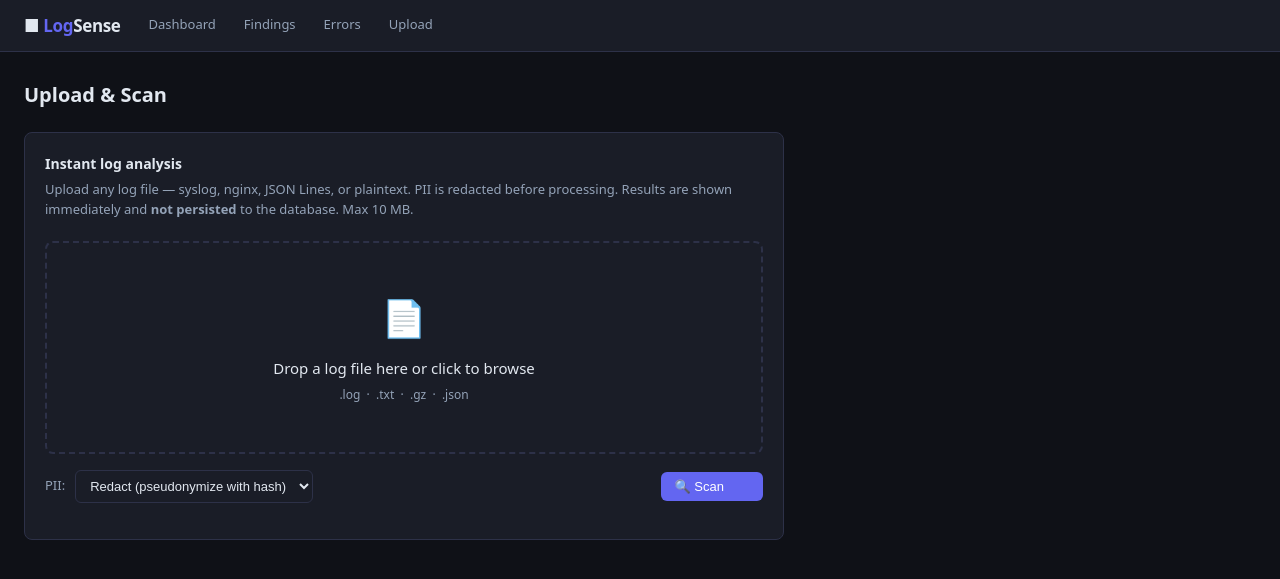
After one commit to adityabhatt205/LogLens, a FastAPI app: template log_analyzer/web/templates/upload.html in a window 1280 px wide. The commit adds this page. Shown: the top 579 px of the page. Run offline with FastAPI, Linux system fonts and the light colour scheme; the template is opened without the code that fills it, so the values that code supplies are empty; parts of the project's set-up code (start-up, migrations or seed data) failed here and were passed over; some libraries are stand-ins or nearby versions.

Commit message:
feat(web): log file upload and instant scan page
New page /upload with drag-and-drop file zone. Accepts .log, .txt,
.gz, .json up to 10 MB. On submit, the file is scanned server-side:
- PII redacted (redact / mask / dry-run, selectable)
- Rule engine applied (same rules as 'analyzer scan')
- Results rendered inline via HTMX (no page reload)

Results show: filename, auto-detected format, event count, PII hits,
findings table (severity-sorted), and a 20-event sample.
Nothing is written to the database -- purely transient analysis.

Also adds Upload nav link in base.html and supporting CSS.

```diff
--- a/log_analyzer/web/routes/api.py
+++ b/log_analyzer/web/routes/api.py
@@ -1,9 +1,12 @@
 """JSON and HTMX partial routes used by the dashboard."""
 from __future__ import annotations
 
+import gzip
+import tempfile
+from pathlib import Path
 from typing import Optional
 
-from fastapi import APIRouter, Depends, Form, Request
+from fastapi import APIRouter, Depends, File, Form, Request, UploadFile
 from fastapi.responses import HTMLResponse
 from fastapi.templating import Jinja2Templates
 
@@ -110,6 +113,133 @@ def _explain_prompt(rule_id: str, severity: str, message: str, source: str) -> s
     ])
 
 
+# ---------------------------------------------------------------------------
+# Log file upload & instant scan
+# ---------------------------------------------------------------------------
+
+_MAX_UPLOAD_BYTES = 10 * 1024 * 1024  # 10 MB
+_SEV_ORDER = {"critical": 0, "high": 1, "medium": 2, "low": 3}
+
+
+@router.post("/upload", response_class=HTMLResponse)
+async def api_upload(
+    request: Request,
+    file: UploadFile = File(...),
+    redact: str = Form("redact"),
+    templates: Jinja2Templates = Depends(get_templates),
+    cfg: Config = Depends(get_config),
+) -> HTMLResponse:
+    """Accept a log file, run PII redaction + rule engine, return an HTMX partial.
+
+    Nothing is written to the database — results are shown in-page only.
+    """
+    from log_analyzer.adapters.file import FileAdapter
+    from log_analyzer.parsers.detector import FormatDetector
+    from log_analyzer.pii.redactor import PIIRedactor, RedactMode
+
+    filename = file.filename or "upload.log"
+
+    # ── read with size guard ───────────────────────────────────────────────
+    content = await file.read(_MAX_UPLOAD_BYTES + 1)
+    if len(content) > _MAX_UPLOAD_BYTES:
+        return templates.TemplateResponse(
+            request,
+            "partials/upload_results.html",
+            {"error": f"File too large — maximum upload size is 10 MB.", "filename": filename},
+        )
+    if not content.strip():
+        return templates.TemplateResponse(
+            request,
+            "partials/upload_results.html",
+            {"error": "The uploaded file is empty.", "filename": filename},
+        )
+
+    # ── write to temp file (preserve extension for format detection) ───────
+    suffix = Path(filename).suffix or ".log"
+    tmp_path: Path | None = None
+    try:
+        with tempfile.NamedTemporaryFile(suffix=suffix, delete=False) as tmp:
+            tmp.write(content)
+            tmp_path = Path(tmp.name)
+
+        # ── format detection ───────────────────────────────────────────────
+        try:
+            open_fn = gzip.open if suffix == ".gz" else open
+            with open_fn(tmp_path, "rt", encoding="utf-8", errors="replace") as fh:
+                sample_lines = [next(fh) for _ in range(10) if True]
+            format_name = FormatDetector().detect(sample_lines, tmp_path).value
+        except Exception:
+            format_name = "auto"
+
+        # ── redactor ──────────────────────────────────────────────────────
+        try:
+            mode = RedactMode(redact)
+        except ValueError:
+            mode = RedactMode.REDACT
+
+        redactor = PIIRedactor.from_config(
+            salt=cfg.pii_salt,
+            rules_path=cfg.pii_rules_path,
+            mode=mode,
+        )
+
+        # ── scan ──────────────────────────────────────────────────────────
+        rule_engine = getattr(request.app.state, "rule_engine", None)
+        events_out: list[dict] = []
+        findings_out: list[dict] = []
+        pii_hits = 0
+
+        adapter = FileAdapter(tmp_path)
+        async for event in adapter.events():
+            result = redactor.redact(event.message)
+            event.message = result.text
+            pii_hits += len(result.hits)
+
+            events_out.append({
+                "timestamp": event.timestamp.strftime("%Y-%m-%d %H:%M:%S") if event.timestamp else "—",
+                "severity": event.severity.value,
+                "message": event.message[:200],
+            })
+
+            if rule_engine:
+                for f in rule_engine.process(event):
+                    findings_out.append({
+                        "rule_id": f.rule_id,
+                        "severity": f.severity.value,
+                        "message": f.message,
+                        "source": f.source,
+                        "timestamp": f.timestamp.strftime("%Y-%m-%d %H:%M:%S"),
+                    })
+
+        # Sort findings: critical → high → medium → low
+        findings_out.sort(key=lambda f: _SEV_ORDER.get(f["severity"], 9))
+
+        return templates.TemplateResponse(
+            request,
+            "partials/upload_results.html",
+            {
+                "filename": filename,
+                "format_name": format_name,
+                "event_count": len(events_out),
+                "pii_hits": pii_hits,
+                "redact_mode": mode.value,
+                "findings": findings_out,
+                "sample_events": events_out[:20],
+                "error": None,
+            },
+        )
+
+    except Exception as exc:
+        return templates.TemplateResponse(
+            request,
+            "partials/upload_results.html",
+            {"error": str(exc), "filename": filename},
+        )
+    finally:
+        if tmp_path and tmp_path.exists():
+            tmp_path.unlink(missing_ok=True)
+
+
 @router.post("/explain", response_class=HTMLResponse)
 def api_explain(
     request: Request,
--- a/log_analyzer/web/templates/base.html
+++ b/log_analyzer/web/templates/base.html
@@ -245,6 +245,27 @@
       animation: spin 0.7s linear infinite;
     }
 
+    /* ── upload drop-zone ───────────────────────────────────────────────── */
+    .drop-zone {
+      border: 2px dashed var(--border);
+      border-radius: var(--radius);
+      padding: 48px 24px;
+      text-align: center;
+      cursor: pointer;
+      transition: border-color 0.15s, background 0.15s;
+    }
+    .drop-zone:hover, .drop-zone.drag-over {
+      border-color: var(--accent);
+      background: rgba(99,102,241,.06);
+    }
+    .drop-zone-icon { font-size: 36px; margin-bottom: 12px; }
+    .drop-zone-label { font-size: 15px; color: var(--text); margin-bottom: 6px; }
+    .drop-zone-sub   { font-size: 12px; color: var(--text-muted); }
+    .drop-zone.has-file { border-color: var(--accent); background: rgba(99,102,241,.08); }
+
+    /* ── htmx indicator on element itself (used by hx-indicator) ────────── */
+    .htmx-indicator.htmx-request { display: inline-flex !important; align-items: center; gap: 6px; }
+
     /* ── responsive ─────────────────────────────────────────────────────── */
     @media (max-width: 960px) {
       .grid-2 { grid-template-columns: 1fr; }
@@ -259,6 +280,7 @@
     <a href="/"         class="nav-link {% if active_page == 'dashboard' %}active{% endif %}">Dashboard</a>
     <a href="/findings" class="nav-link {% if active_page == 'findings'  %}active{% endif %}">Findings</a>
     <a href="/errors"   class="nav-link {% if active_page == 'errors'    %}active{% endif %}">Errors</a>
+    <a href="/upload"   class="nav-link {% if active_page == 'upload'    %}active{% endif %}">Upload</a>
   </nav>
   <div class="container">
     {% block content %}{% endblock %}
--- /dev/null
+++ b/log_analyzer/web/templates/upload.html
@@ -0,0 +1,92 @@
+{% extends "base.html" %}
+{% block title %}Upload — LogSense{% endblock %}
+{% block content %}
+<h1 class="page-title">Upload &amp; Scan</h1>
+
+<div class="card" style="max-width: 760px;">
+  <div class="card-title" style="margin-bottom:6px;">Instant log analysis</div>
+  <p style="color:var(--text-muted); font-size:13px; margin-bottom:22px;">
+    Upload any log file — syslog, nginx, JSON Lines, or plaintext. PII is redacted
+    before processing. Results are shown immediately and <strong>not persisted</strong>
+    to the database. Max&nbsp;10&nbsp;MB.
+  </p>
+
+  <form id="upload-form"
+        hx-post="/api/upload"
+        hx-target="#upload-results"
+        hx-swap="innerHTML"
+        hx-encoding="multipart/form-data">
+
+    <!-- Drop zone -->
+    <div class="drop-zone" id="drop-zone" onclick="document.getElementById('file-input').click()">
+      <div class="drop-zone-icon">&#128196;</div>
+      <div class="drop-zone-label" id="drop-label">Drop a log file here or click to browse</div>
+      <div class="drop-zone-sub">.log &nbsp;·&nbsp; .txt &nbsp;·&nbsp; .gz &nbsp;·&nbsp; .json</div>
+      <input type="file" id="file-input" name="file" required
+             accept=".log,.txt,.gz,.json,.evtx"
+             style="display:none">
+    </div>
+
+    <!-- Options -->
+    <div class="filter-bar" style="margin-top:16px; align-items:center;">
+      <label style="color:var(--text-muted); font-size:13px;">PII:</label>
+      <select name="redact" title="How to handle detected PII">
+        <option value="redact">Redact (pseudonymize with hash)</option>
+        <option value="mask">Mask (&lt;TYPE&gt;)</option>
+        <option value="dry-run">Dry-run (report only, no changes)</option>
+      </select>
+
+      <button type="submit" class="btn btn-primary" style="margin-left:auto;">
+        &#128269;&nbsp;Scan
+        <span class="htmx-indicator spinner" id="scan-spinner" style="margin-left:6px;"></span>
+      </button>
+    </div>
+
+  </form>
+</div>
+
+<!-- Results injected here by HTMX -->
+<div id="upload-results"></div>
+
+<script>
+(function () {
+  const zone   = document.getElementById('drop-zone');
+  const input  = document.getElementById('file-input');
+  const label  = document.getElementById('drop-label');
+
+  // File chosen via dialog
+  input.addEventListener('change', () => {
+    if (input.files.length) {
+      label.textContent = input.files[0].name;
+      zone.classList.add('has-file');
+    }
+  });
+
+  // Drag-and-drop
+  zone.addEventListener('dragover', e => { e.preventDefault(); zone.classList.add('drag-over'); });
+  zone.addEventListener('dragleave', ()  => zone.classList.remove('drag-over'));
+  zone.addEventListener('drop', e => {
+    e.preventDefault();
+    zone.classList.remove('drag-over');
+    const file = e.dataTransfer.files[0];
+    if (!file) return;
+    // Attach file to the hidden input via DataTransfer
+    const dt = new DataTransfer();
+    dt.items.add(file);
+    input.files = dt.files;
+    label.textContent = file.name;
+    zone.classList.add('has-file');
+  });
+
+  // Show spinner when form submits, re-enable after HTMX swaps
+  const form    = document.getElementById('upload-form');
+  const spinner = document.getElementById('scan-spinner');
+  form.addEventListener('htmx:beforeRequest', () => {
+    spinner.classList.add('htmx-request');
+  });
+  form.addEventListener('htmx:afterSwap', () => {
+    spinner.classList.remove('htmx-request');
+  });
+})();
+</script>
+{% endblock %}
```
Also changed, not shown: log_analyzer/web/routes/ui.py (+10 -0 lines), log_analyzer/web/templates/partials/upload_results.html (added, +100 -0 lines).
